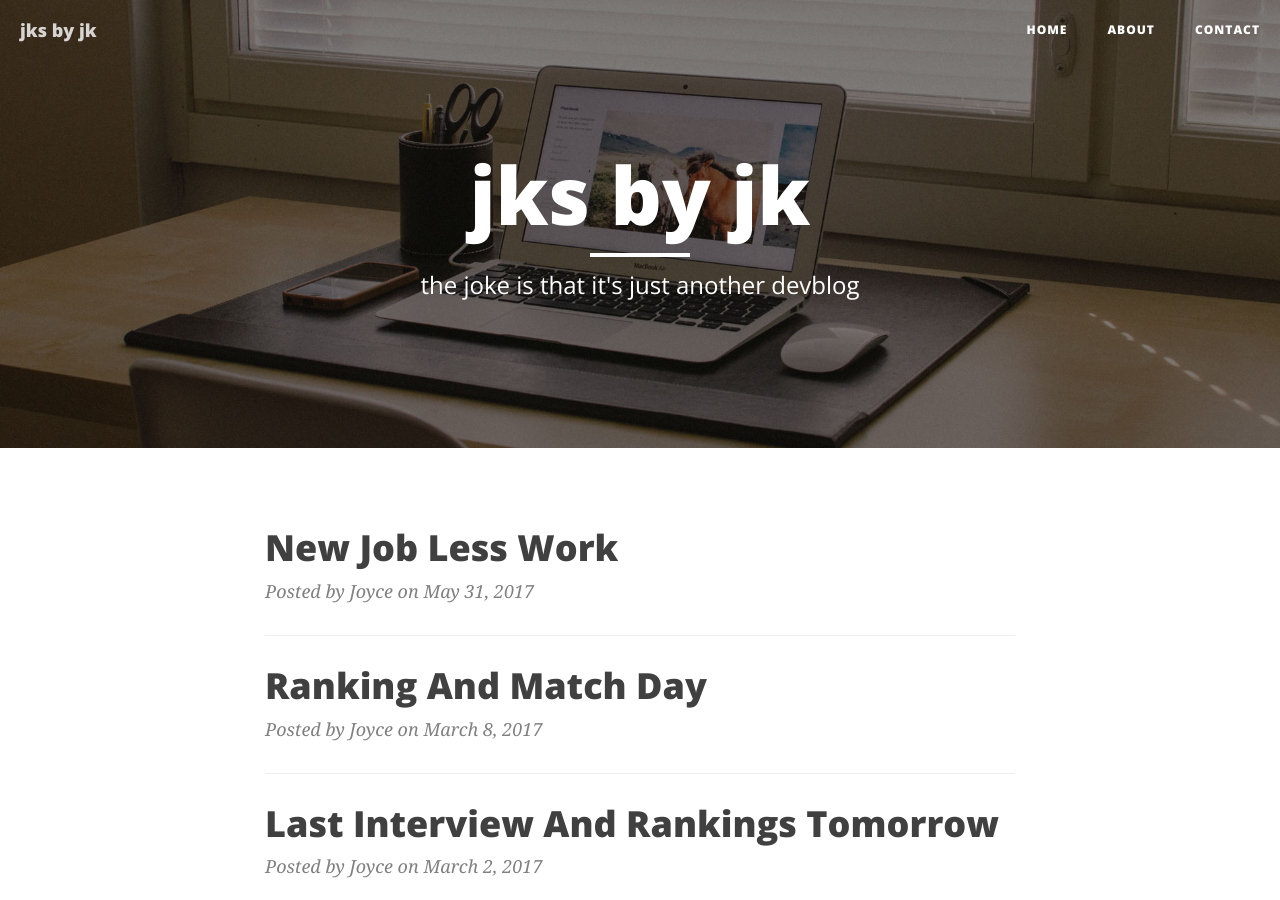
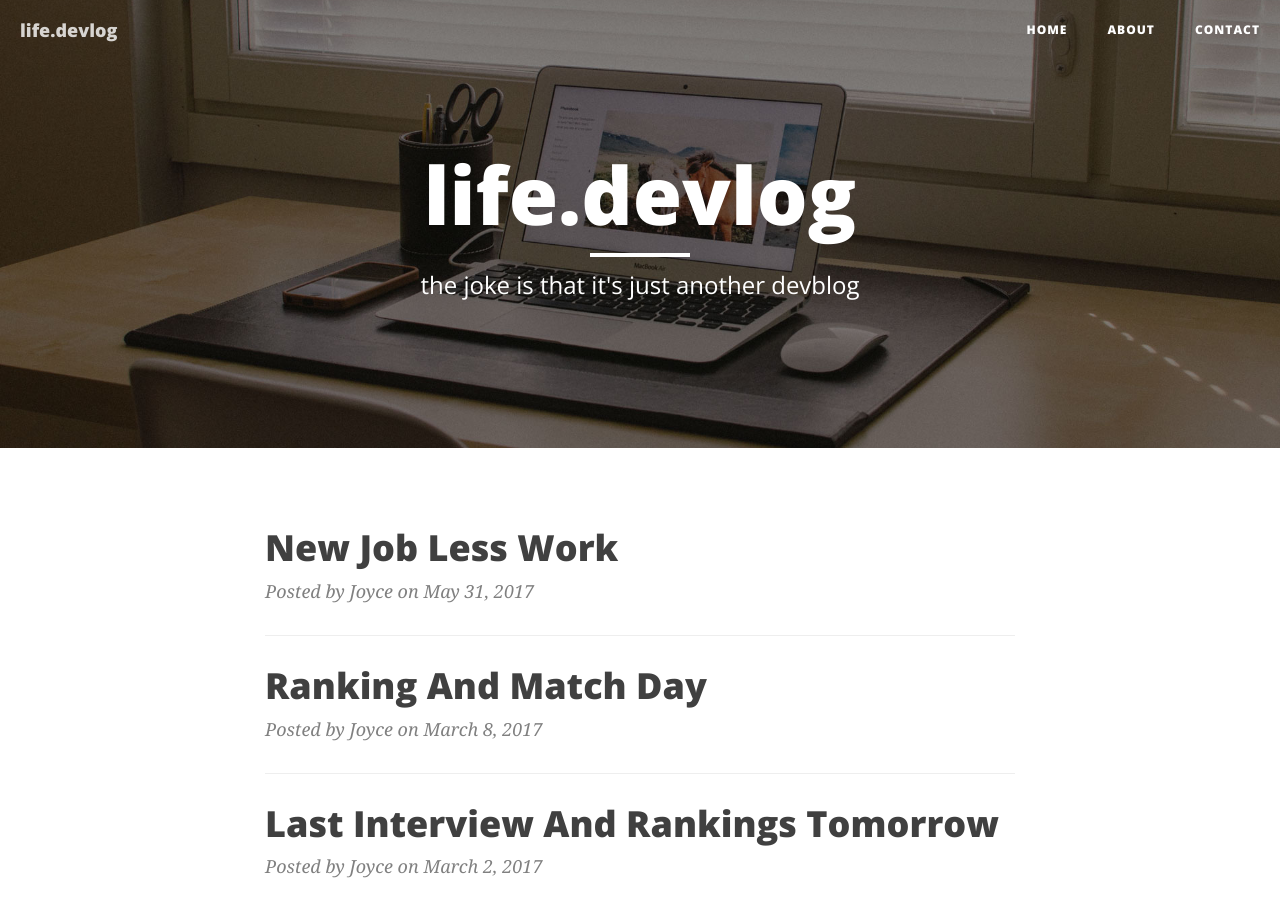
Before and after one commit to thejoycekung/blog, a Jekyll site: the page built from index.html, in a window 1280 px wide and 900 px high. Built offline with Jekyll 4.4.1, drawn with Linux system fonts in a browser that asks for light colours; nearby versions of some CDN libraries; the list of posts is cut into pages by our own code.

Commit message:
Changed title

```diff
--- a/_config.yml
+++ b/_config.yml
@@ -1,9 +1,9 @@
 # Site settings
-title: jks by jk
+title: life.devlog
 author: Joyce Kung
 header-img: img/home-bg.jpg
 email: thejoycekung@gmail.com
-description: "Posts and Jokes. I think."
+description: ""
 baseurl: "/blog"
 url: "http://thejoycekung.github.io"
 twitter_username: seeroflights
```
